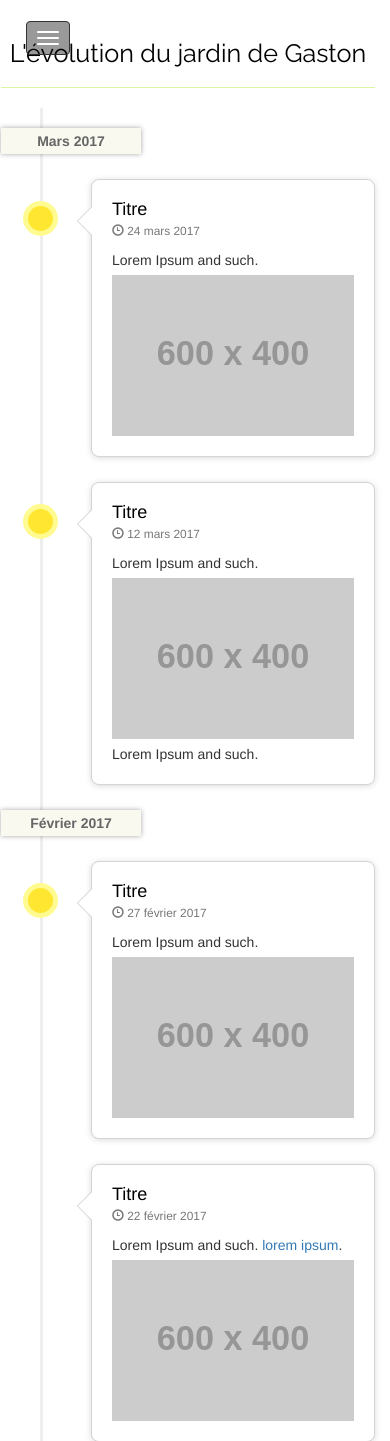
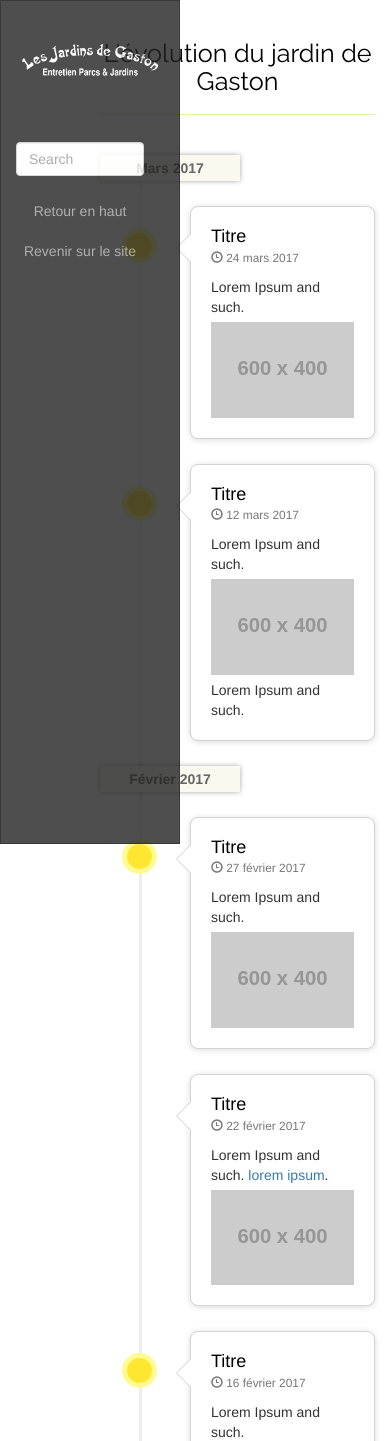
Before and after one commit to WildCodeSchool/orleans-0217-jardinsdegaston, a PHP site: page /blog.php in a window 390 px wide. Shown: the top 1441 px of the page. Run offline with PHP 8.4, Linux system fonts and the light colour scheme; grey boxes labelled with a size stand in for pictures from a placeholder-image service; some libraries are stand-ins or nearby versions; some web fonts are replaced.

Commit message:
update nav blog

```diff
--- a/blog.php
+++ b/blog.php
@@ -21,23 +21,12 @@
 <body id="top">
 <!-----      Navigation   ------->
 
-<nav class="navbar navbar-inverse" id="navbarColor">
+<nav class="navbar navbar-inverse sidebar" role="navigation">
     <div class="container-fluid">
-        <div class="navbar-header">
-            <button type="button" class="navbar-toggle collapsed" data-toggle="collapse"
-                    data-target="#bs-example-navbar-collapse-1" aria-expanded="false">
-                <span class="sr-only">Toggle navigation</span>
-                <span class="icon-bar"></span>
-                <span class="icon-bar"></span>
-                <span class="icon-bar"></span>
-            </button>
-
-        </div>
-
-        <!-- navbar-collapse navigation -->
-        <div class="collapse navbar-collapse" id="bs-example-navbar-collapse-1">
-            <a href="#top"><img class="logo" src="img/logo_blanc.png"></a>
-            <ul class="nav navbar-nav navbar-right">
+        <!-- Brand and toggle get grouped for better mobile display -->
+        <div class="navbar-header hidden-md hidden-sm hidden-lg">
+            <ul class="nav navbar-nav">
+                <a href="#top"><img class="logo" src="img/logo_blanc.png"></a>
                 <li><form class="search-form" role="search">
                         <div class="form-group waves-light">
                             <input type="text" class="form-control" placeholder="Search">
@@ -46,50 +35,23 @@
                 <li><a href="blog.php#top">Retour en haut</a></li>
                 <li><a href="index.php#top">Revenir sur le site</a></li>
             </ul>
-            <ul>
 
+        </div>
+        <!-- Collect the nav links, forms, and other content for toggling -->
+        <div class="collapse navbar-collapse" id="bs-sidebar-navbar-collapse-1">
+            <ul class="nav navbar-nav">
+                <a href="#top"><img class="logo" src="img/logo_blanc.png"></a>
+                <li><form class="search-form" role="search">
+                        <div class="form-group waves-light">
+                            <input type="text" class="form-control" placeholder="Search">
+                        </div>
+                    </form></li>
+                <li><a href="blog.php#top">Retour en haut</a></li>
+                <li><a href="index.php#top">Revenir sur le site</a></li>
             </ul>
-        </div><!-- /.navbar-collapse -->
-    </div><!-- /.container-fluid -->
+        </div>
+    </div>
 </nav>
-
-<!--<!-- SideNav slide-out button -->
-<!--<a href="#" data-activates="slide-out" class="button-collapse"><i class="fa fa-bars"></i></a>-->
-<!--<!--/. SideNav slide-out button -->
-<!---->
-<!--<!-- Sidebar navigation -->
-<!--<div id="slide-out" class="side-nav fixed sn-bg-1 custom-scrollbar">-->
-<!--    <!-- Logo -->
-<!---->
-<!--        <div class="logo-wrapper waves-light">-->
-<!--            <a href="index.php#top"><img src="img/logo_blanc_test.png" class="img-fluid flex-center"></a>-->
-<!--        </div>-->
-<!---->
-<!--    <!--/. Logo -->
-<!---->
-<!--    <!--Search Form-->
-<!---->
-<!--        <form class="search-form" role="search">-->
-<!--            <div class="form-group waves-light">-->
-<!--                <input type="text" class="form-control" placeholder="Search">-->
-<!--            </div>-->
-<!--        </form>-->
-<!---->
-<!--    <!--/.Search Form-->
-<!---->
-<!--    <!-- Side navigation links -->
-<!--    <div class="btnNav">-->
-<!--        <div>-->
-<!--            <a href="blog.php#top">Retour en haut</a>-->
-<!--        </div>-->
-<!--        <div>-->
-<!--            <a href="index.php#top">Revenir sur le site</a>-->
-<!--        </div>-->
-<!--    </div>-->
-<!--    <!--/. Side navigation links -->
-<!--    <div class="sidenav-bg mask-strong"></div>-->
-<!--</div>-->
-
 
 </header>
 
--- a/css/blog_stylesheet.css
+++ b/css/blog_stylesheet.css
@@ -8,36 +8,107 @@
     padding: 20px;
 }
 
-.navbar-inverse
-{
+
+nav.sidebar.navbar {
     position: fixed;
-    background:rgba(0, 0, 0, 1);
-    z-index: 99999;
-    height: 100%;
-    width: 175px;
+    opacity: 0.8;
 }
 
-.icon-bar {
-    color: black;
-}
-
-.navbar-inverse .navbar-nav > li > a {
-    color: white;
+nav.sidebar, .main{
+    -webkit-transition: margin 200ms ease-out;
+    -moz-transition: margin 200ms ease-out;
+    -o-transition: margin 200ms ease-out;
+    transition: margin 200ms ease-out;
 }
 
 
-.navbar-toggle {
-    float: left;
-    margin-top: 20px;
-    margin-left: 25px;
+
+/* .....NavBar: Icon only with coloring/layout.....*/
+
+/*small/medium side display*/
+@media (min-width: 300px) {
+
+
+    /*lets nav bar to be showed on mouseover*/
+    nav.sidebar:hover + .main{
+        margin-left: 200px;
+    }
+
+    /*Center Brand*/
+    nav.sidebar.navbar.sidebar>.container .navbar-brand, .navbar>.container-fluid .navbar-brand {
+        margin-left: 0px;
+    }
+    /*Center Brand*/
+    nav.sidebar .navbar-brand, nav.sidebar .navbar-header{
+        text-align: center;
+        width: 100%;
+        margin-left: 0px;
+    }
+
+
+    nav.sidebar .navbar-nav > li{
+        margin-left: 20px;
+        margin-right: 40px;
+    }
+
+
+    /*allows nav box to use 100% width*/
+    nav.sidebar .navbar-collapse, nav.sidebar .container-fluid{
+        padding: 0 0px 0 0px;
+    }
+
+
+    /*gives sidebar width/height*/
+    nav.sidebar{
+        width: 180px;
+        height: 100%;
+        margin-left: -160px;
+        float: left;
+        z-index: 9999999;
+        margin-bottom: 0px;
+    }
+
+
+    /* Move nav to full on mouse over*/
+    nav.sidebar:hover{
+        margin-left: 0px;
+    }
+    /*for hiden things when navbar hidden*/
+    .forAnimate{
+        opacity: 0;
+    }
+
 }
 
-.btnNav {
-    text-align: center;
+/* .....NavBar: Fully showing nav bar..... */
+
+@media (min-width: 900px) {
+
+    /*Show all nav*/
+    nav.sidebar{
+        margin-left: 0px;
+        float: left;
+    }
+    /*Show hidden items on nav*/
+    nav.sidebar .forAnimate{
+        opacity: 1;
+    }
+}
+
+nav.sidebar .navbar-nav .open .dropdown-menu>li>a:hover, nav.sidebar .navbar-nav .open .dropdown-menu>li>a:focus {
+    color: #CCC;
+    background-color: transparent;
+}
+
+nav:hover .forAnimate{
+    opacity: 1;
+}
+section{
+    padding-left: 15px;
 }
 
 .container {
-    padding-left: 200px;
+    padding-left: 100px;
 }
 
 .search-form {
@@ -228,8 +299,9 @@ img { border: 0; max-width: 100%; }
         width: 44%;
     }
 
-    .sr-only {
 
+    .logo {
+        padding: 35px;
     }
 }
 
@@ -277,43 +349,4 @@ img { border: 0; max-width: 100%; }
         right: auto;
     }
 
-    .collapse {
-        display: none;
-    }
-
-    .navbar-header {
-        display: block;
-
-    }
-
-    .navbar-inverse
-    {
-        height: 100%;
-        width: 100px;
-        background:rgba(0, 0, 0, 0);
-        border: 1px solid rgba(0, 0, 0, 0);
-    }
-
-    .navbar-inverse > .container-fluid > .navbar-header > .navbar-toggle{
-        background:rgba(0, 0, 0, .4);
-
-    }
-
-
-
-    .navbar-inverse .in
-    {
-
-        background:rgba(0, 0, 0, .3);
-
-    }
-
-
-    .logo {
-        display: none;
-    }
-
-    .container {
-        padding-left: 1px;
-    }
 }
```
